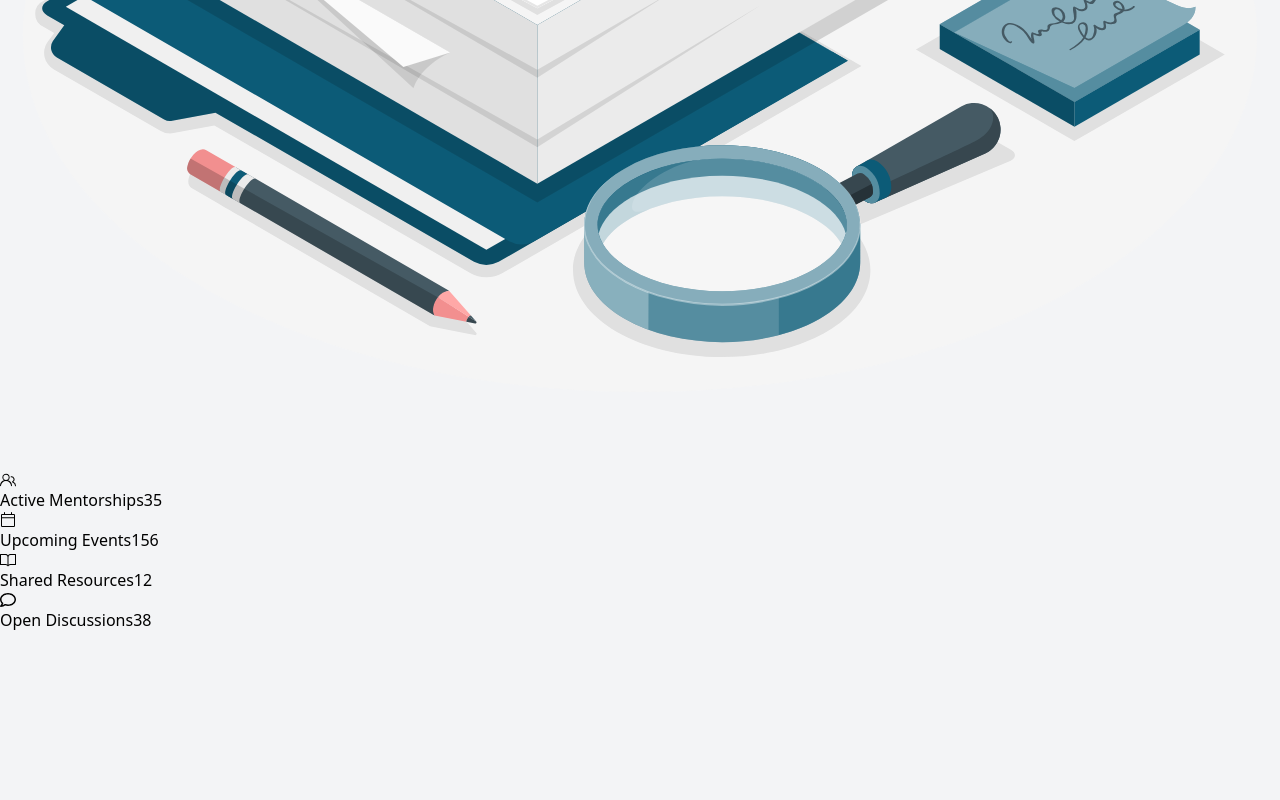
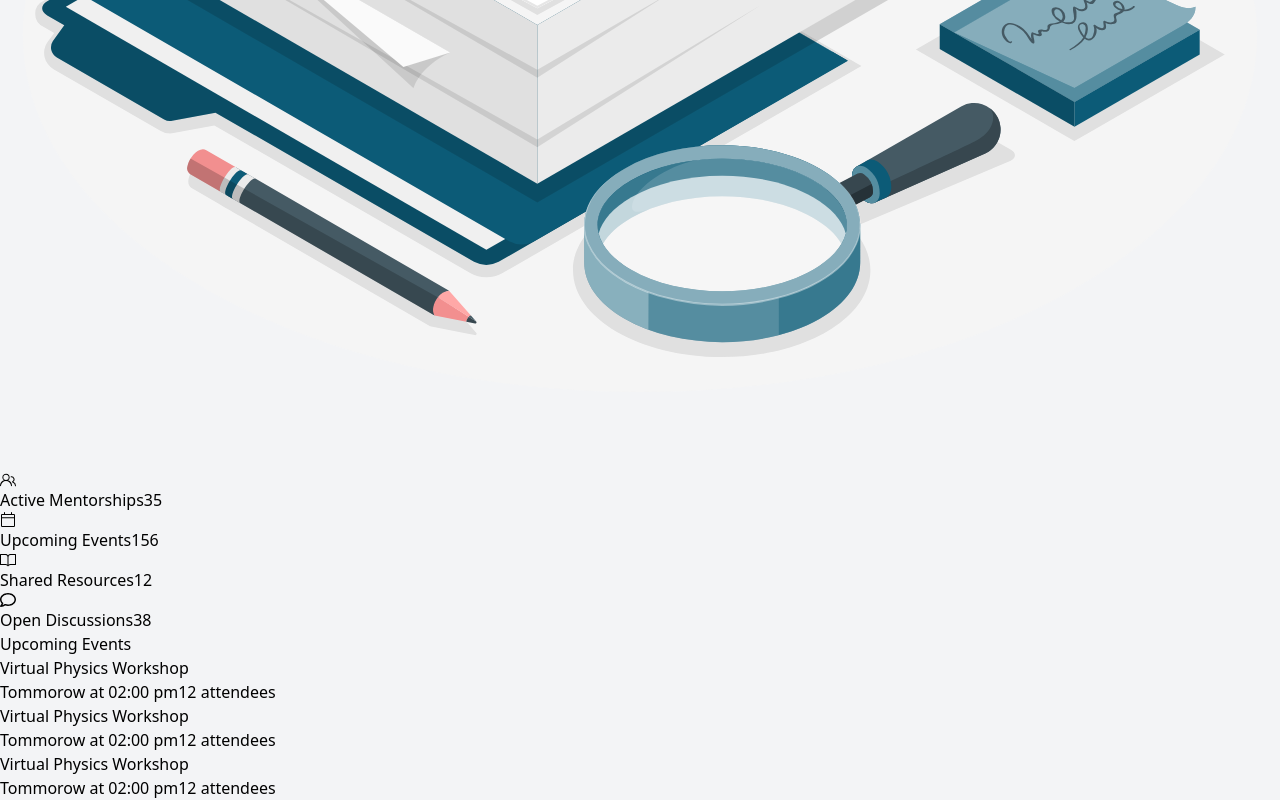
Before and after one commit to BSC-04-20/EduconnectFrontend, a React (Vite) app: page / in a window 1280 px wide. Shown: the part 1136-1936 px from the top of the page. Before the commit the page ends 1768 px from the top, so only its background shows below. Built offline with nearby package versions, Linux system fonts and the light colour scheme.

Commit message:
Added an upcoming event

```diff
--- a/src/components/Lecture/SideBar.jsx
+++ b/src/components/Lecture/SideBar.jsx
@@ -4,7 +4,7 @@ import { IoBookOutline, IoCalendarClearOutline, IoPeopleOutline, IoStar, IoStarO
 
 export default function LectureSideBar(){
     return(
-        <aside className="w-[15%] flex flex-col gap-3 bg-white h-[100vh]">
+        <aside className=" fixed w-[15%] flex flex-col gap-3 bg-white h-[100vh]">
             <div className="my-5 text-center">
                 <span className="font-bold text-xl">EduConnect</span>
             </div>
--- /dev/null
+++ b/src/components/Lecture/dashboard/upcoming.jsx
@@ -0,0 +1,42 @@
+export default function LectureUpcomingEvents(){
+    return(
+        <div className="flex flex-col gap-3 bg-white pt-5 pb-10 my-10 w-[95%] px-5 rounded-lg">
+            <span className="text-sky-900 font-semibold text-xl">Upcoming Events</span>
+            <div>
+                <span className="font-medium">Virtual Physics Workshop</span>
+                <div className="text-gray-500">
+                    <span>
+                        Tommorow at 02:00 pm
+                    </span>
+                    <span>
+                        12 attendees
+                    </span>
+                </div>
+            </div>
+
+            <div>
+                <span className="font-medium">Virtual Physics Workshop</span>
+                <div className="text-gray-500">
+                    <span>
+                        Tommorow at 02:00 pm
+                    </span>
+                    <span>
+                        12 attendees
+                    </span>
+                </div>
+            </div>
+
+            <div>
+                <span className="font-medium">Virtual Physics Workshop</span>
+                <div className="text-gray-500">
+                    <span>
+                        Tommorow at 02:00 pm
+                    </span>
+                    <span>
+                        12 attendees
+                    </span>
+                </div>
+            </div>
+        </div>
+    )
+}
--- a/src/screens/LectureDashboard.jsx
+++ b/src/screens/LectureDashboard.jsx
@@ -1,4 +1,5 @@
 import Overview from "../components/Lecture/dashboard/overview";
+import LectureUpcomingEvents from "../components/Lecture/dashboard/upcoming";
 import LectureWelcome from "../components/Lecture/dashboard/Welcome";
 import LectureSideBar from "../components/Lecture/SideBar";
 
@@ -6,9 +7,10 @@ export default function LectureDashboard(){
     return(
         <div className="flex flex-row gap-5">
             <LectureSideBar/>
-            <section className="w-[100%]">
+            <section className="ml-[17%] w-[100%]">
                 <LectureWelcome/>
                 <Overview/>
+                <LectureUpcomingEvents/>
             </section>
         </div>
     )
```
